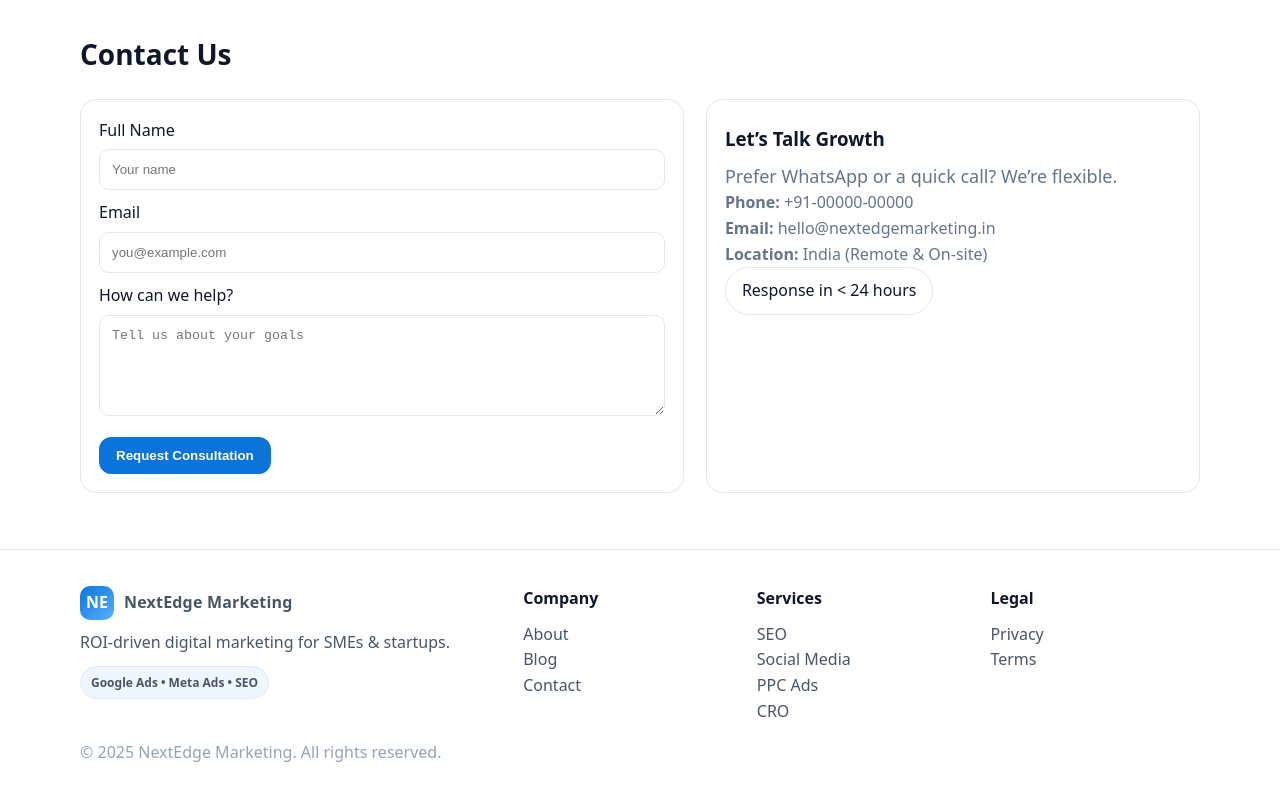
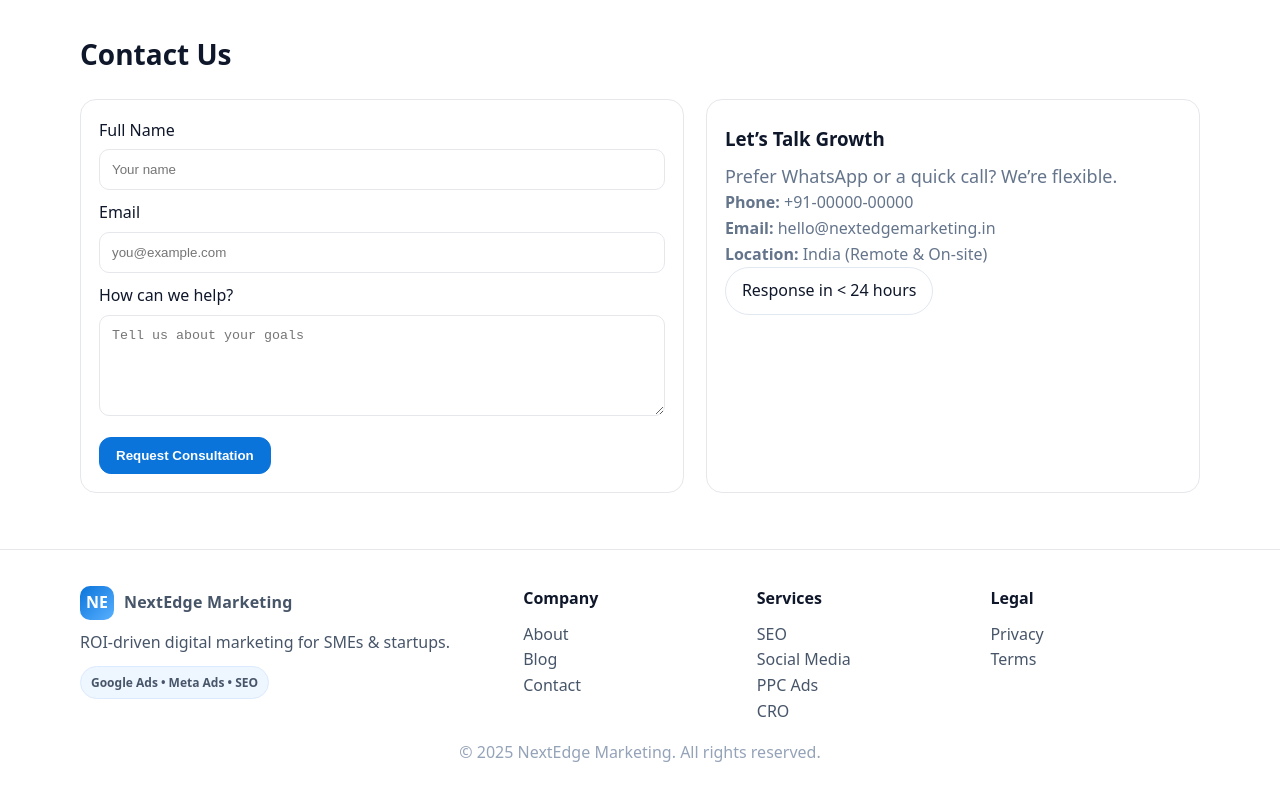
Before and after one commit to Mehtab2222/NextEdgeMarketing, a plain HTML site: page index.html in a window 1280 px wide. Shown: the part 2287-3087 px from the top of the page. Drawn offline with Linux system fonts and the light colour scheme.

Commit message:
Update index.html

```diff
--- a/index.html
+++ b/index.html
@@ -305,7 +305,7 @@
         <a href="#">Terms</a>
       </div>
     </div>
-    <div class="container" style="margin-top:16px;color:#94a3b8">© <span id="year"></span> NextEdge Marketing. All rights reserved.</div>
+     <div class="container" style="margin-top:16px;color:#94a3b8;text-align:center">© <span id="year"></span> NextEdge Marketing. All rights reserved.</div>
   </footer>
 
   <script>
```
